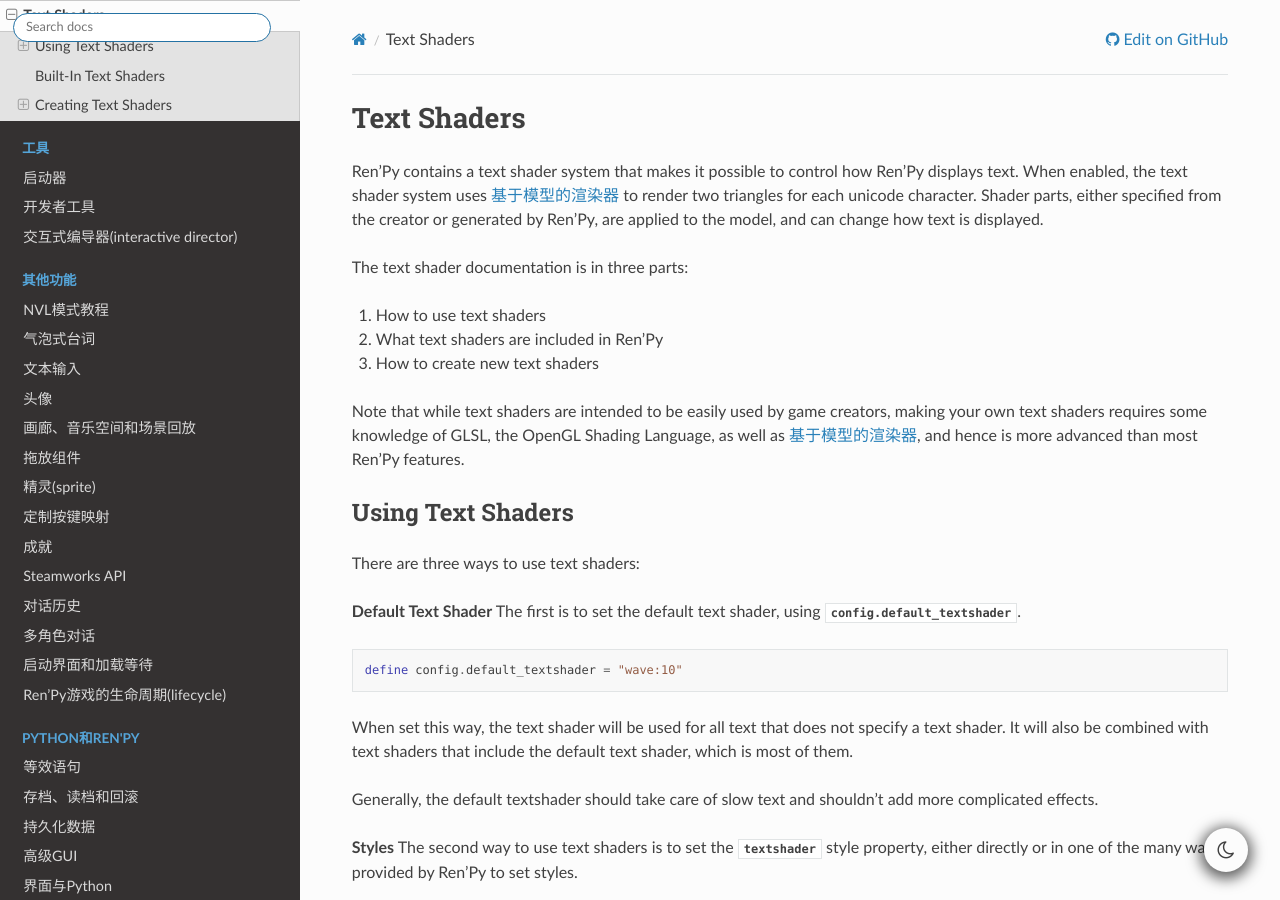
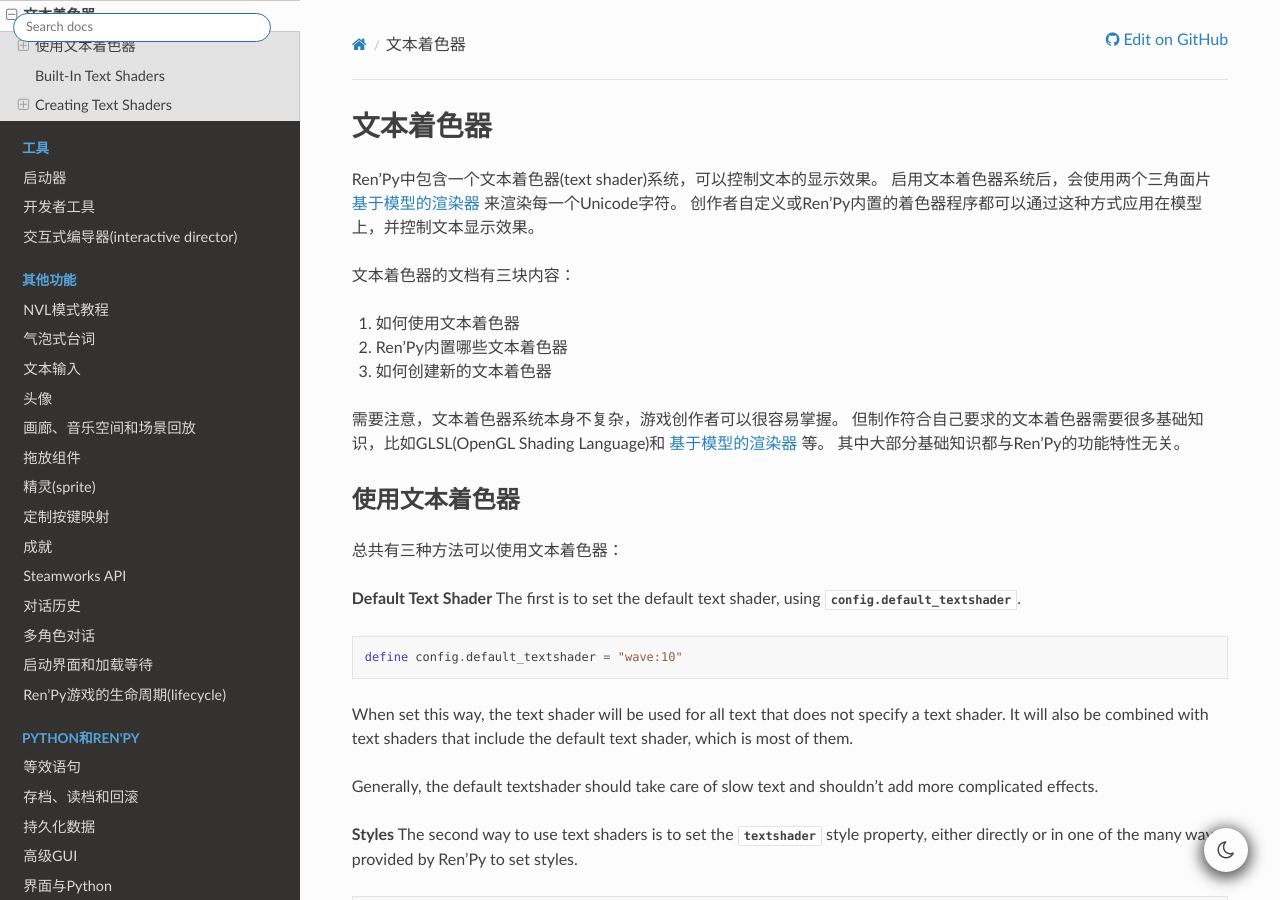
Before and after one commit to 3DMXM/Renpydoc-ranslate, a Sphinx documentation site: the page built from source/textshaders.rst, in a window 1280 px wide and 900 px high. Built offline with Sphinx 7.4.7 and the Read the Docs theme 3.1.0, drawn with Linux system fonts in a browser that asks for light colours; the version number could not be read and is left out.

Commit message:
Update textshaders.rst

```diff
--- a/source/textshaders.rst
+++ b/source/textshaders.rst
@@ -1,29 +1,29 @@
+.. _text-shaders:
+
 ============
-Text Shaders
+文本着色器
 ============
 
-Ren'Py contains a text shader system that makes it possible to control how
-Ren'Py displays text. When enabled, the text shader system uses :doc:`model`
-to render two triangles for each unicode character. Shader parts, either specified
-from the creator or generated by Ren'Py, are applied to the model, and
-can change how text is displayed.
+Ren'Py中包含一个文本着色器(text shader)系统，可以控制文本的显示效果。
+启用文本着色器系统后，会使用两个三角面片 :doc:`model` 来渲染每一个Unicode字符。
+创作者自定义或Ren'Py内置的着色器程序都可以通过这种方式应用在模型上，并控制文本显示效果。
 
-The text shader documentation is in three parts:
+文本着色器的文档有三块内容：
 
-#. How to use text shaders
-#. What text shaders are included in Ren'Py
-#. How to create new text shaders
+#. 如何使用文本着色器
+#. Ren'Py内置哪些文本着色器
+#. 如何创建新的文本着色器
 
-Note that while text shaders are intended to be easily used by game creators,
-making your own text shaders requires some knowledge of GLSL, the OpenGL Shading
-Language, as well as :doc:`model`, and hence is more advanced than most Ren'Py
-features.
+需要注意，文本着色器系统本身不复杂，游戏创作者可以很容易掌握。
+但制作符合自己要求的文本着色器需要很多基础知识，比如GLSL(OpenGL Shading Language)和 :doc:`model` 等。
+其中大部分基础知识都与Ren'Py的功能特性无关。
 
+.. _using-text-shaders:
 
-Using Text Shaders
+使用文本着色器
 ===================
 
-There are three ways to use text shaders:
+总共有三种方法可以使用文本着色器：
 
 **Default Text Shader** The first is to set the default
 text shader, using :var:`config.default_textshader`. ::
```
